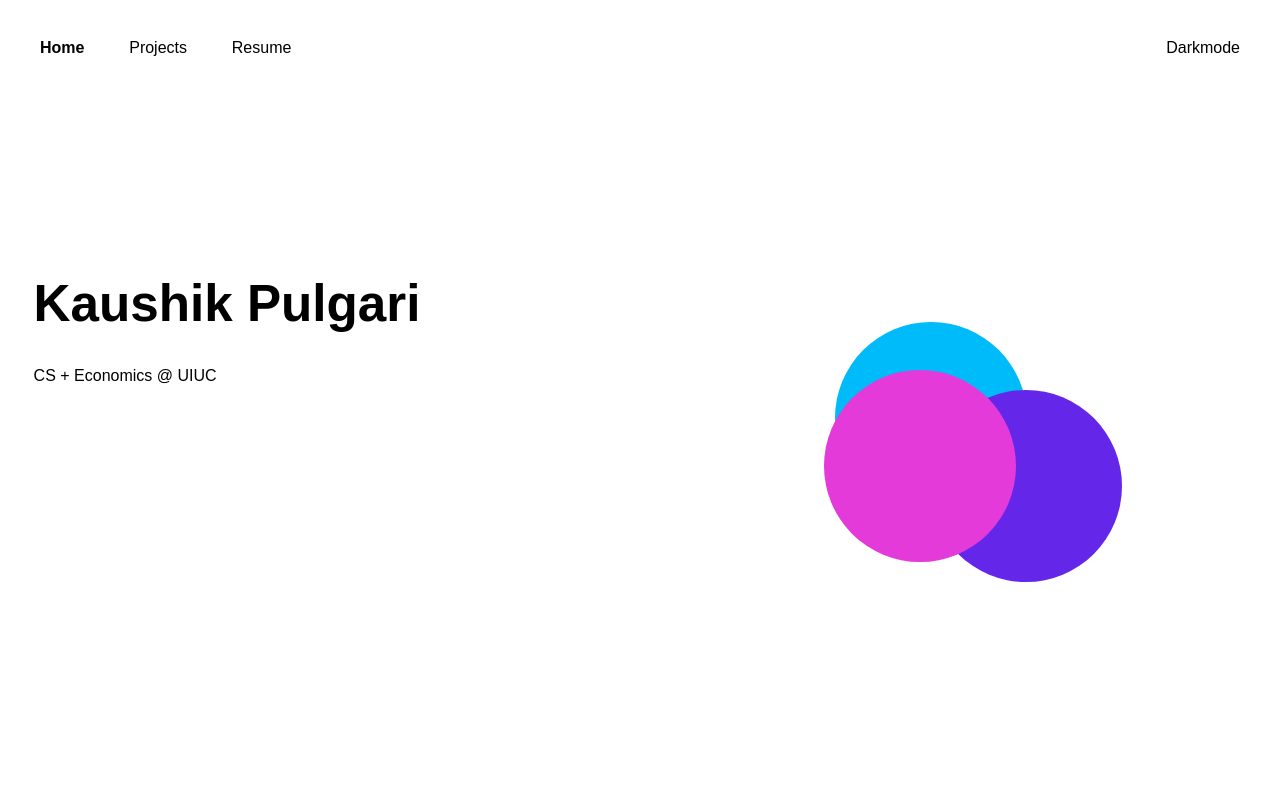
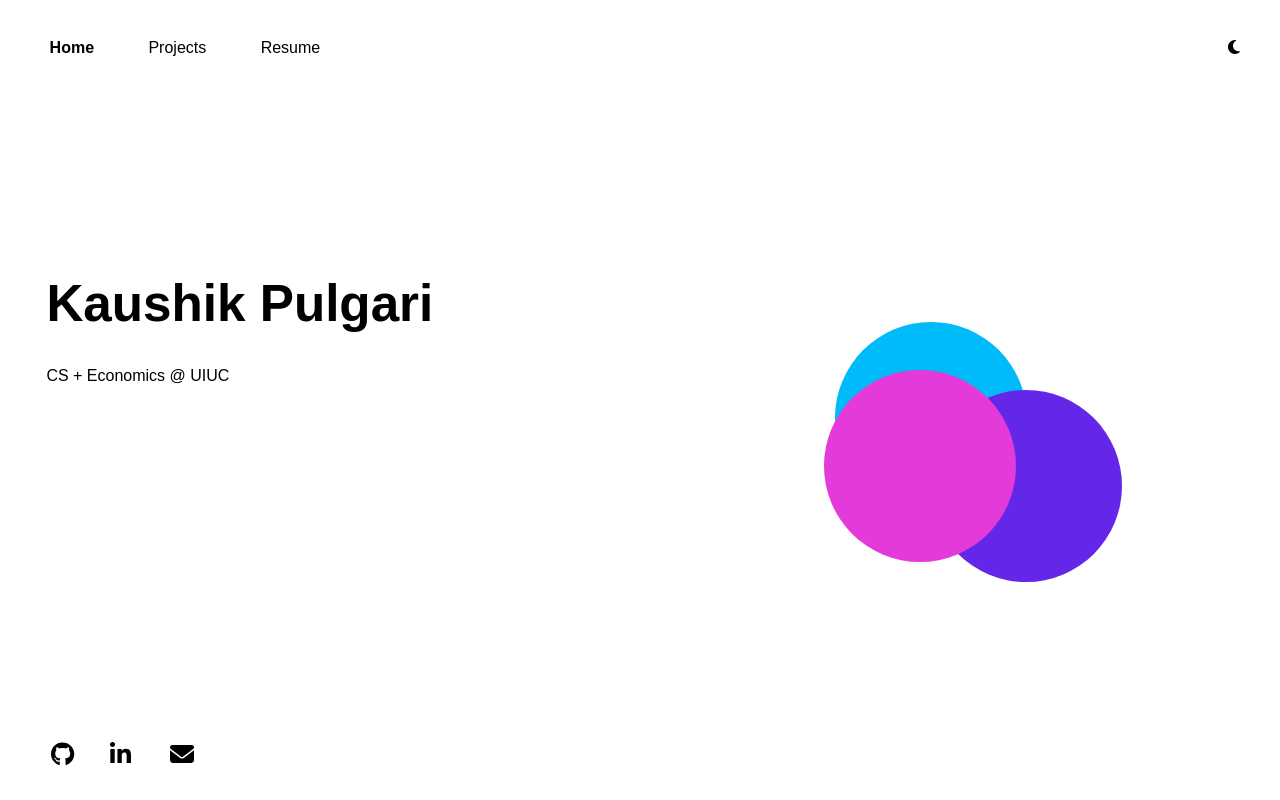
Before and after one commit to kpulgari/old-kpulgari, a React (Vite) app: page / in a window 1280 px wide. Built offline with nearby package versions, Linux system fonts and the light colour scheme.

Commit message:
Add links and icons

```diff
--- a/package.json
+++ b/package.json
@@ -9,6 +9,7 @@
     "preview": "vite preview"
   },
   "dependencies": {
+    "@fortawesome/fontawesome-free": "^6.4.2",
     "react": "^18.2.0",
     "react-dom": "^18.2.0"
   },
--- a/src/App.tsx
+++ b/src/App.tsx
@@ -3,15 +3,49 @@ import { Home } from "./components/Home";
 import { Navbar } from "./components/Navbar";
 import "./App.css";
 import { Footer } from "./components/Footer";
+import { FontAwesomeIcon } from "@fortawesome/react-fontawesome";
+import { faMoon, faSun, faEnvelope } from "@fortawesome/free-solid-svg-icons";
+import { faGithub, faLinkedinIn } from "@fortawesome/free-brands-svg-icons";
 
 function App() {
   const [currentPage, setCurrentPage] = useState("home");
+  const [darkModeEnabled, setDarkModeEnabled] = useState(false);
 
   return (
     <div className="root">
-      <Navbar currentPage="home"></Navbar>
+      <Navbar
+        currentPage="home"
+        darkmodeIcon={
+          <FontAwesomeIcon
+            icon={darkModeEnabled ? faSun : faMoon}
+            style={{ color: "#000000" }}
+          />
+        }
+      ></Navbar>
       <Home></Home>
-      <Footer></Footer>
+      <Footer
+        githubLogo={
+          <FontAwesomeIcon
+            icon={faGithub}
+            size="xl"
+            style={{ color: "#000000" }}
+          />
+        }
+        linkedInLogo={
+          <FontAwesomeIcon
+            icon={faLinkedinIn}
+            size="xl"
+            style={{ color: "#000000" }}
+          />
+        }
+        mailLogo={
+          <FontAwesomeIcon
+            icon={faEnvelope}
+            size="xl"
+            style={{ color: "#000000" }}
+          />
+        }
+      ></Footer>
     </div>
   );
 }
--- a/src/components/Footer.tsx
+++ b/src/components/Footer.tsx
@@ -1,33 +1,40 @@
-import React from "react";
+import React, { ReactNode } from "react";
+import "../styles/Footer.css";
 
-export const Footer = () => {
+interface Props {
+  githubLogo: ReactNode;
+  linkedInLogo: ReactNode;
+  mailLogo: ReactNode;
+}
+
+export const Footer = ({ githubLogo, linkedInLogo, mailLogo }: Props) => {
   return (
-    <div className="icons">
-      <span className="fa-stack small">
+    <div className="footer icons">
+      <span className="fa-stack">
         <a
           href="https://github.com/kpulgari"
           target="_blank"
           rel="noopener noreferrer"
         >
-          <i className="fa-brands fa-github fa-2x"></i>
+          {githubLogo}
         </a>
       </span>
-      <span className="fa-stack small">
+      <span className="fa-stack">
         <a
           href="https://www.linkedin.com/in/kpulgari/"
           target="_blank"
           rel="noopener noreferrer"
         >
-          <i className="fa-brands fa-linkedin fa-2x"></i>
+          {linkedInLogo}
         </a>
       </span>
-      <span className="fa-stack small">
+      <span className="fa-stack">
         <a
           href="mailto:kaushikpulgari@yahoo.com"
           target="_blank"
           rel="noopener noreferrer"
         >
-          <i className="fa-solid fa-envelope fa-2x"></i>
+          {mailLogo}
         </a>
       </span>
     </div>
--- a/src/components/Navbar.tsx
+++ b/src/components/Navbar.tsx
@@ -1,11 +1,12 @@
-import React from "react";
+import React, { ReactNode } from "react";
 import "../styles/Navbar.css";
 
 interface Props {
   currentPage: string;
+  darkmodeIcon: ReactNode;
 }
 
-export const Navbar = ({ currentPage }: Props) => {
+export const Navbar = ({ currentPage, darkmodeIcon }: Props) => {
   return (
     <div className="navbar text">
       <button
@@ -32,7 +33,7 @@ export const Navbar = ({ currentPage }: Props) => {
           Resume
         </a>
       </button>
-      <button className="navbar-button darkmode">Darkmode</button>
+      <button className="navbar-button darkmode"> {darkmodeIcon} </button>
     </div>
   );
 };
--- /dev/null
+++ b/src/styles/Footer.css
@@ -0,0 +1,16 @@
+.icons {
+  position: fixed;
+  bottom: 0;
+  left: 0;
+  margin-left: 3vw;
+  margin-bottom: 1vw;
+  background-color: white;
+  border: none;
+  transition: all 0.2s ease;
+  border-radius: 10px;
+  padding: 1vw;
+}
+
+.fa-stack {
+  margin-right: 1.5vw;
+}
--- a/src/styles/Home.css
+++ b/src/styles/Home.css
@@ -43,9 +43,8 @@
 }
 
 .homepage.text {
-  display: flex;
   justify-content: center;
-  margin-left: 2vw;
+  margin-left: 3vw;
   width: 33%;
   height: 35vw;
 }
--- a/src/styles/Navbar.css
+++ b/src/styles/Navbar.css
@@ -9,7 +9,7 @@
 }
 
 .navbar-button {
-  margin-left: 1.5vw;
+  margin-left: 2.25vw;
   font-size: 1.25vw;
   background-color: white;
   border: none;
```
Also changed, not shown: 1 other file (tests, documents, lock files or other folders).
